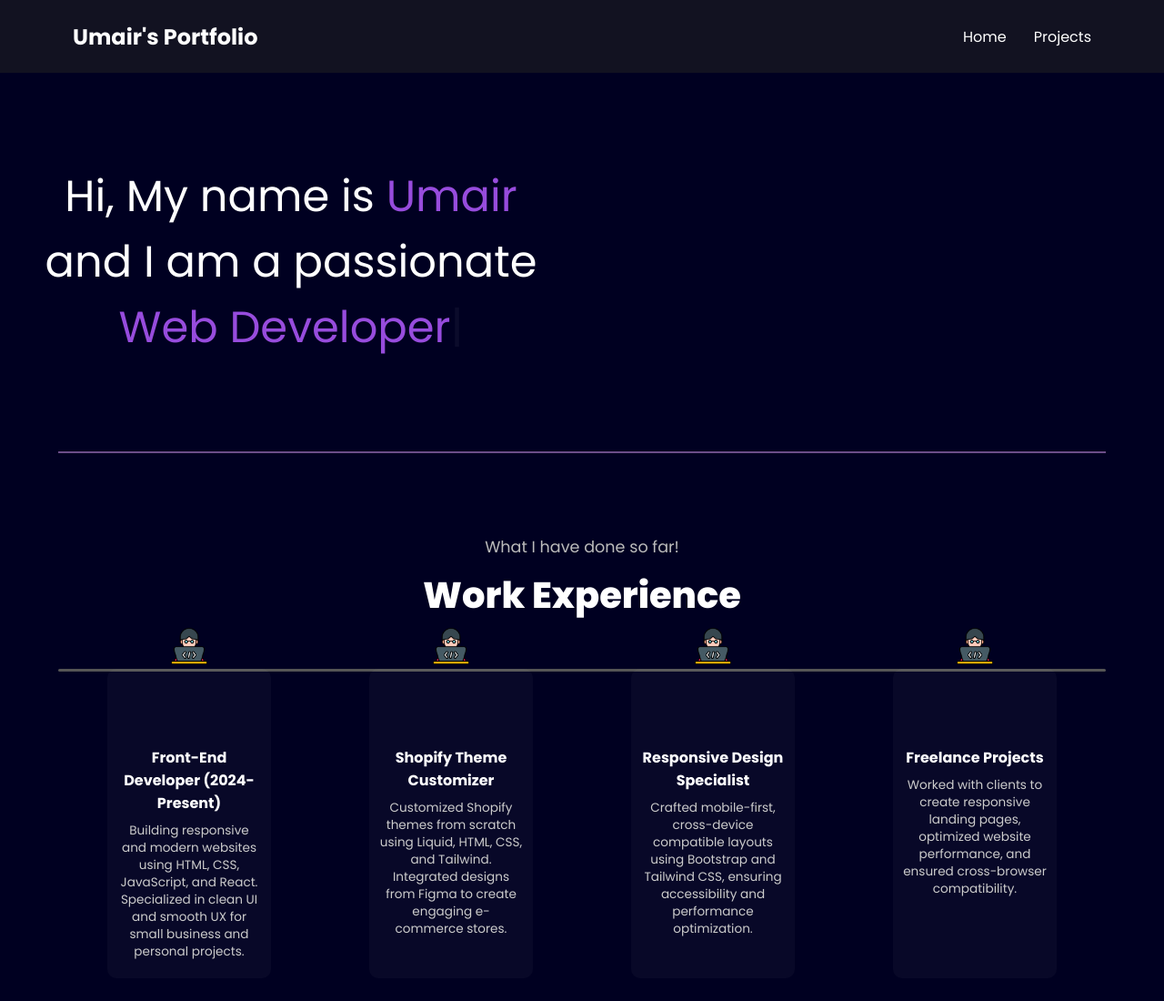
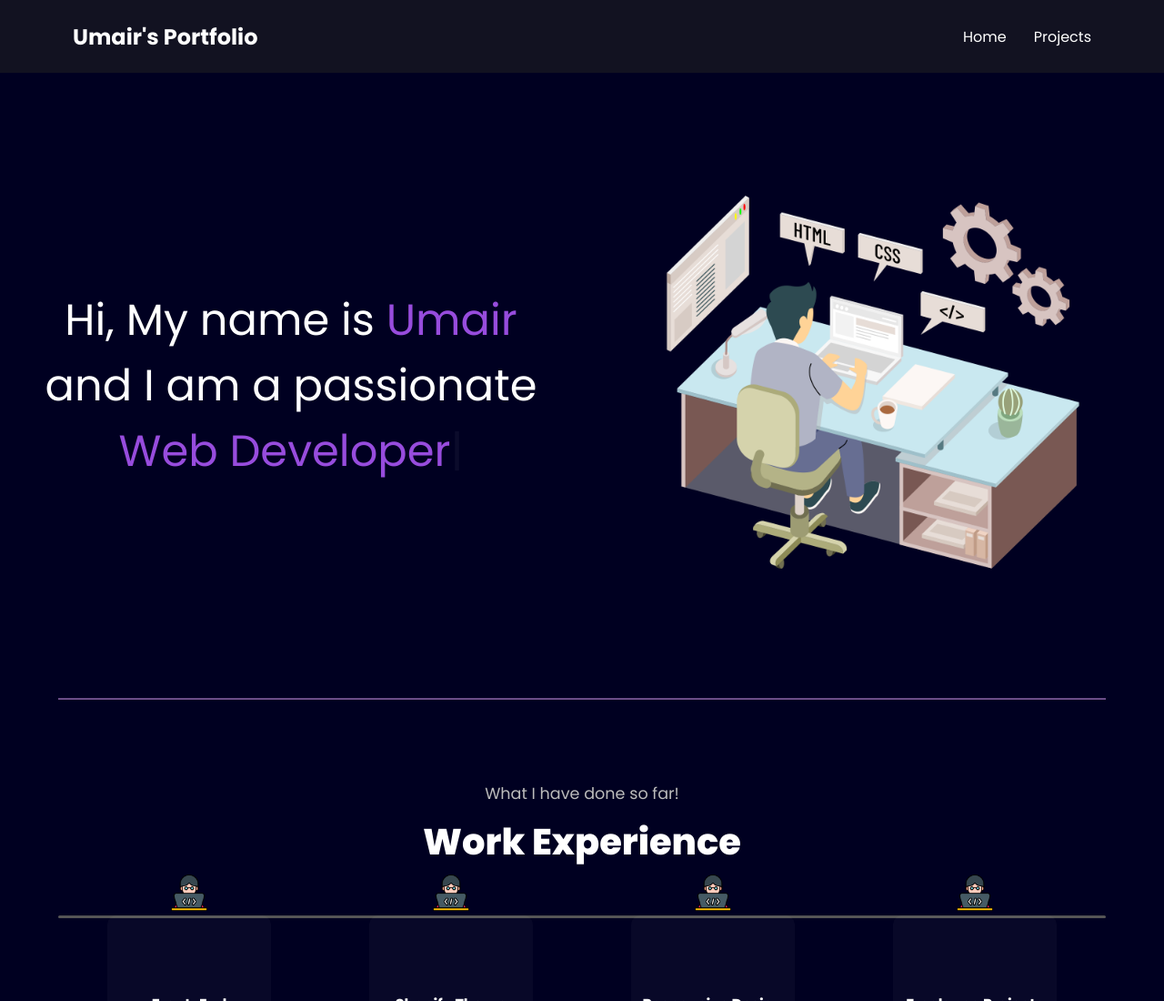
Before and after one commit to umair-iqbal-61/Personal-Portfolio-Website, a plain HTML site: page index.html in a window 1280 px wide. Shown: the top 1100 px of the page at 91% size. Drawn offline with nearby package versions, Linux system fonts and the light colour scheme; the site is published under a folder, as on GitHub Pages, so addresses that start at the root find nothing.

Commit message:
bg image issue resolve

```diff
--- a/index.html
+++ b/index.html
@@ -39,7 +39,7 @@
         <span id="element"></span>
       </div>
       <div class="rightSection">
-        <img src="/images/background.png" alt="" />
+        <img src="images/background.png" alt="" />
       </div>
     </section>
 
```
